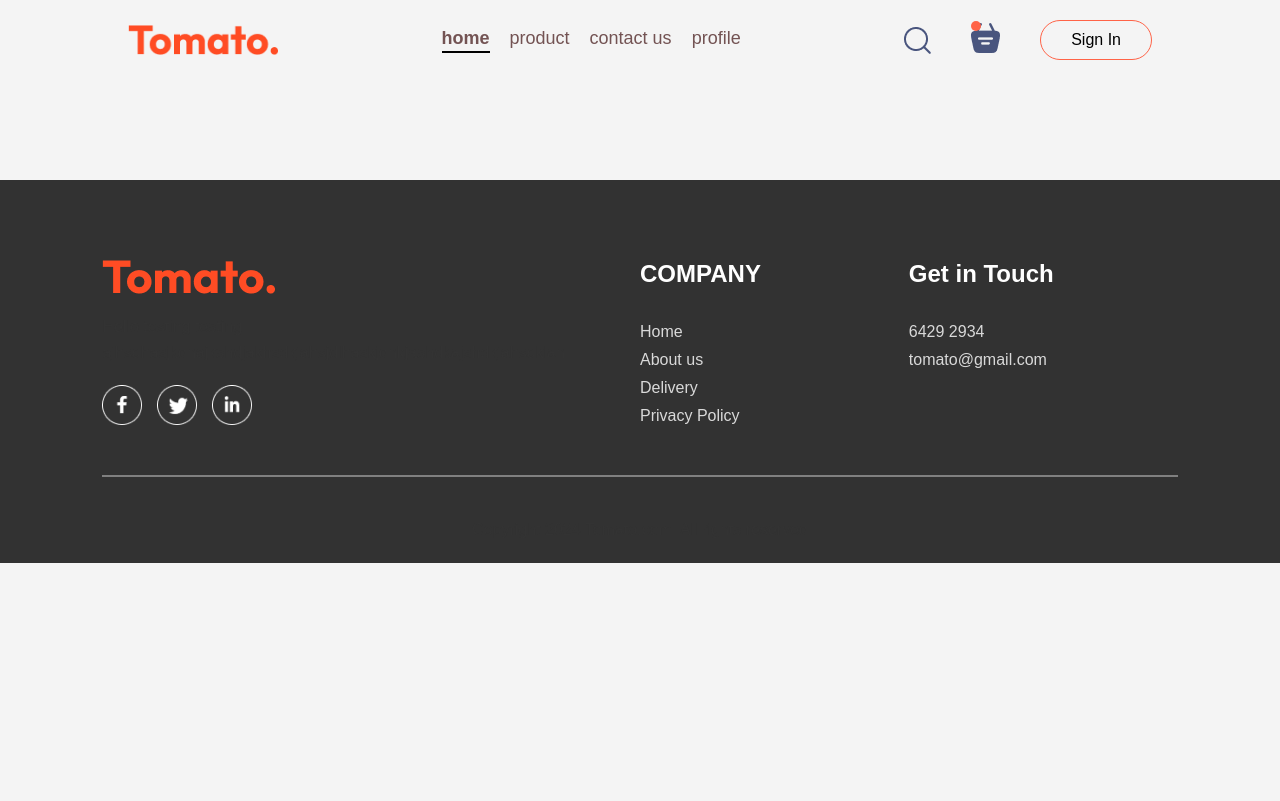
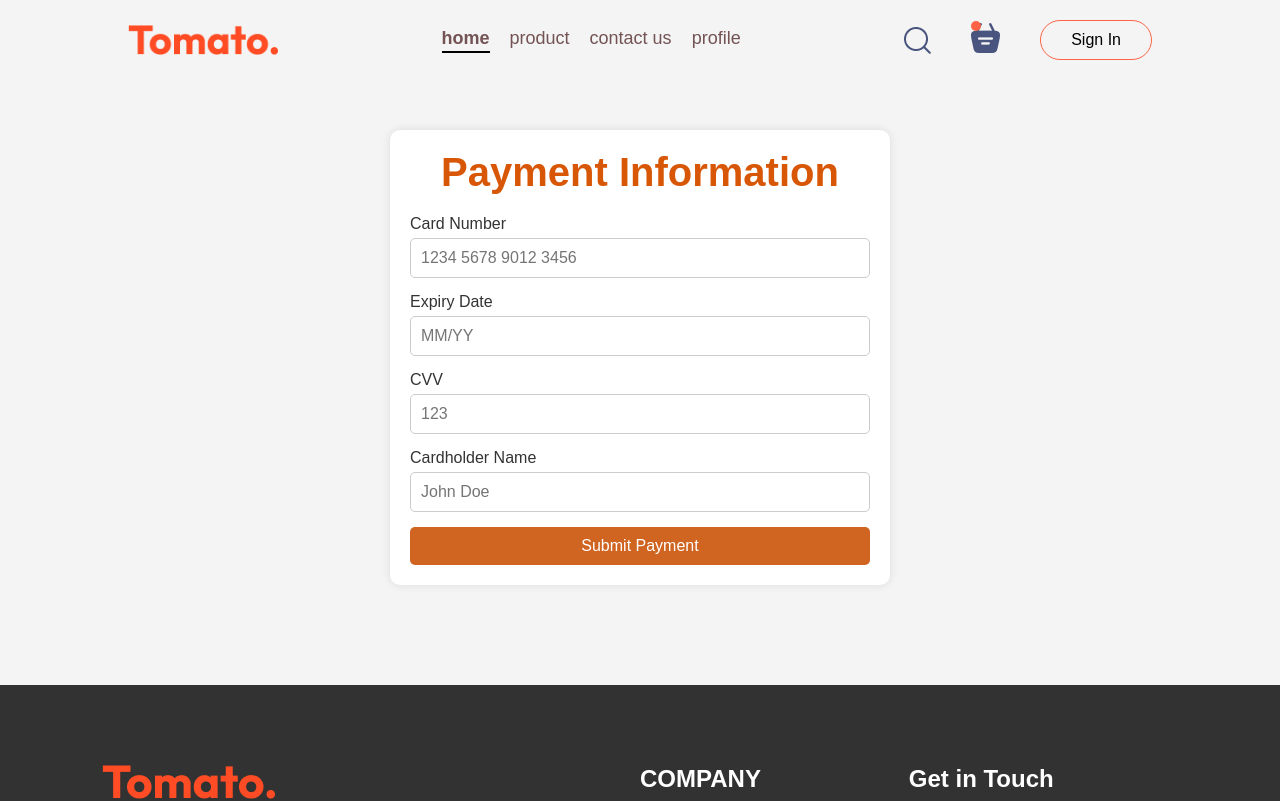
Before and after one commit to evanderleng/awesomepawsome-revamped, a React (Vite) app in the folder frontend/: page /payment in a window 1280 px wide. Shown: the top 801 px of the page. Built offline with nearby package versions, Linux system fonts and the light colour scheme.

Commit message:
Payment pagee
frontend done

```diff
--- a/frontend/src/App.jsx
+++ b/frontend/src/App.jsx
@@ -7,6 +7,7 @@ import Footer from './components/Footer/Footer'
 import LoginPopup from './components/LoginPopup/LoginPopup'
 import ProductPage from './pages/ProductPage/ProductPage'
 import Profile from './pages/Profile/Profile'
+import Payment from './pages/Payment/Payment'
 
 
 const App = () => {
@@ -32,6 +33,8 @@ const App = () => {
         <Route path='/cart' element={<Cart/>} />
         <Route path='/productPage' element={<ProductPage/>} />
         <Route path='/profile' element={<Profile/>} />
+        <Route path='/payment' element={<Payment/>} />
+
 
       </Routes>
     </div>
--- /dev/null
+++ b/frontend/src/pages/Payment/Payment.css
@@ -0,0 +1,67 @@
+:root {
+    --primary-color: #d85707;
+    --secondary-color: #f4f4f4;
+    --text-color: #333;
+    --border-color: #ccc;
+    --button-color: #d06421;
+    --button-hover-color: #ba9a0c;
+  }
+
+  body {
+    margin: 0;
+    font-family: Arial, sans-serif;
+    background-color: var(--secondary-color);
+  }
+
+  .payment-page {
+    max-width: 500px;
+    margin: 50px auto;
+    padding: 20px;
+    background: #fff;
+    border-radius: 10px;
+    box-shadow: 0 0 10px rgba(0, 0, 0, 0.1);
+  }
+
+  .payment-page h1 {
+    margin-bottom: 20px;
+    color: var(--primary-color);
+    text-align: center;
+  }
+
+  .payment-form {
+    display: flex;
+    flex-direction: column;
+  }
+
+  .form-group {
+    margin-bottom: 15px;
+  }
+
+  .form-group label {
+    display: block;
+    margin-bottom: 5px;
+    color: var(--text-color);
+  }
+
+  .form-group input {
+    width: 100%;
+    padding: 10px;
+    border: 1px solid var(--border-color);
+    border-radius: 5px;
+    font-size: 1em;
+  }
+
+  .submit-btn {
+    background-color: var(--button-color);
+    color: white;
+    border: none;
+    padding: 10px;
+    font-size: 1em;
+    cursor: pointer;
+    border-radius: 5px;
+    transition: background-color 0.3s;
+  }
+
+  .submit-btn:hover {
+    background-color: var(--button-hover-color);
+  }
--- /dev/null
+++ b/frontend/src/pages/Payment/Payment.jsx
@@ -0,0 +1,73 @@
+import React, { useState } from 'react';
+import './Payment.css';
+
+const Payment = () => {
+  const [cardNumber, setCardNumber] = useState('');
+  const [expiryDate, setExpiryDate] = useState('');
+  const [cvv, setCvv] = useState('');
+  const [cardholderName, setCardholderName] = useState('');
+
+  const handleSubmit = (e) => {
+    e.preventDefault();
+    // Here handle the form submission, e.g., sending the data to  backend.
+    console.log('Card Number:', cardNumber);
+    console.log('Expiry Date:', expiryDate);
+    console.log('CVV:', cvv);
+    console.log('Cardholder Name:', cardholderName);
+  };
+
+  return (
+    <div className="payment-page">
+      <h1>Payment Information</h1>
+      <form className="payment-form" onSubmit={handleSubmit}>
+        <div className="form-group">
+          <label htmlFor="cardNumber">Card Number</label>
+          <input
+            type="text"
+            id="cardNumber"
+            value={cardNumber}
+            onChange={(e) => setCardNumber(e.target.value)}
+            placeholder="1234 5678 9012 3456"
+            required
+          />
+        </div>
+        <div className="form-group">
+          <label htmlFor="expiryDate">Expiry Date</label>
+          <input
+            type="text"
+            id="expiryDate"
+            value={expiryDate}
+            onChange={(e) => setExpiryDate(e.target.value)}
+            placeholder="MM/YY"
+            required
+          />
+        </div>
+        <div className="form-group">
+          <label htmlFor="cvv">CVV</label>
+          <input
+            type="text"
+            id="cvv"
+            value={cvv}
+            onChange={(e) => setCvv(e.target.value)}
+            placeholder="123"
+            required
+          />
+        </div>
+        <div className="form-group">
+          <label htmlFor="cardholderName">Cardholder Name</label>
+          <input
+            type="text"
+            id="cardholderName"
+            value={cardholderName}
+            onChange={(e) => setCardholderName(e.target.value)}
+            placeholder="John Doe"
+            required
+          />
+        </div>
+        <button type="submit" className="submit-btn">Submit Payment</button>
+      </form>
+    </div>
+  );
+};
+
+export default Payment;
```
